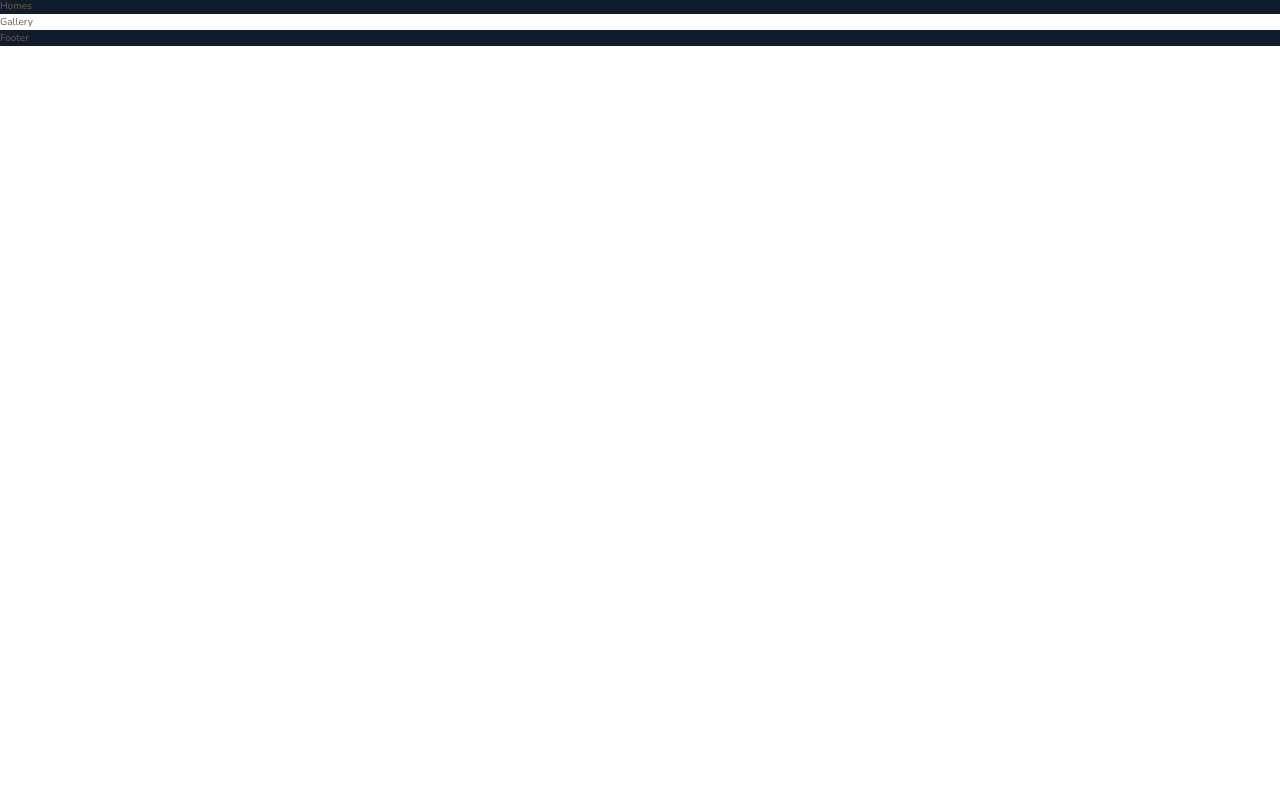
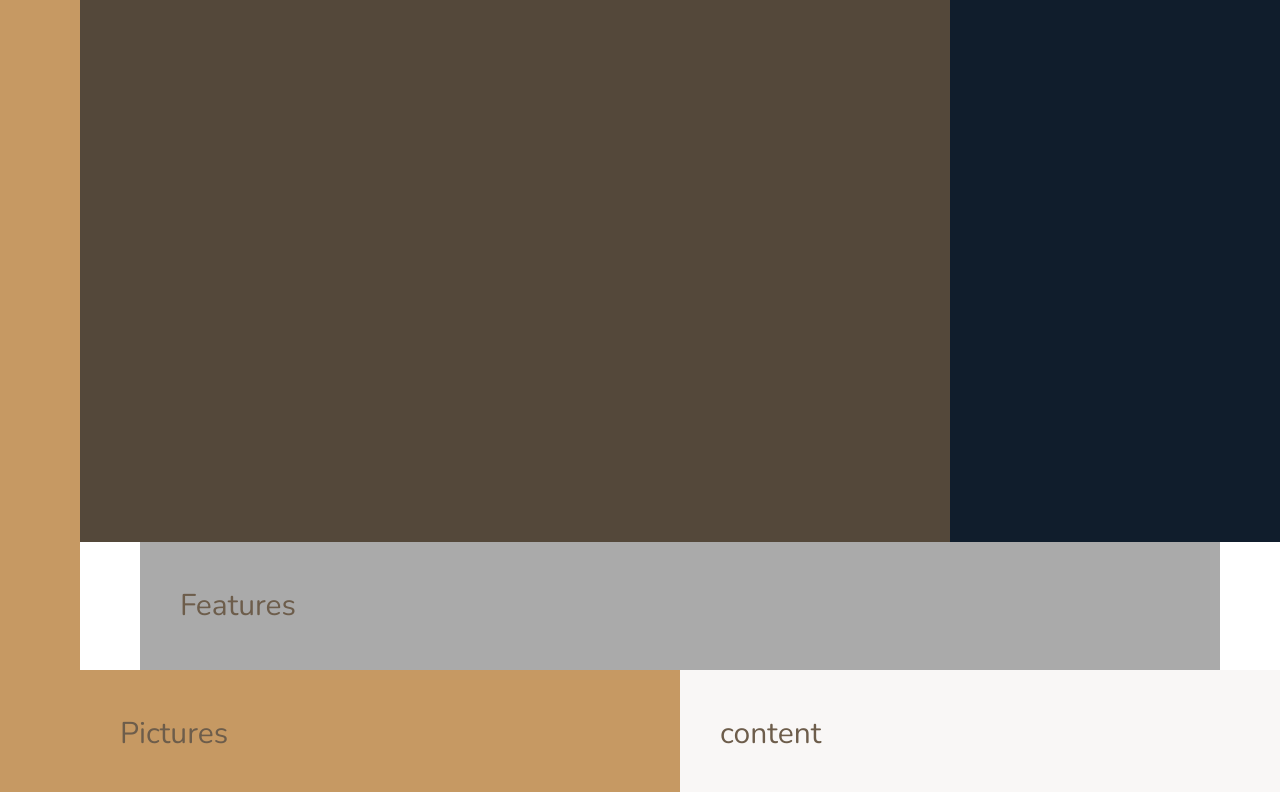
Before and after one commit to pvptowers/course-project-css-sass-nexter, a website: page index.html in a window 1280 px wide. Shown: the part 98-890 px from the top of the page. Before the commit the page ends 800 px from the top, so only its background shows below. Drawn offline with nearby package versions, Linux system fonts and the light colour scheme.

Commit message:
define grid layout

```diff
--- a/sass/_base.scss
+++ b/sass/_base.scss
@@ -35,3 +35,14 @@ body {
     font-weight: 300;
     line-height: 1.6;
 }
+
+.container {
+    display: grid;
+    grid-template-rows: 80vh min-content 40vw repeat(3, min-content);
+    grid-template-columns: [sidebar-start] 8rem [sidebar-end full-start] minmax(6rem, 1fr) [center-start] repeat(8, [col-start] minmax(min-content, 14rem) [col-end]) [center-end] minmax(6rem, 1fr) [full-end];
+
+    &>* {
+        padding: 40px;
+        font-size: 3rem;
+    }
+}
--- a/sass/_features.scss
+++ b/sass/_features.scss
@@ -1,3 +1,4 @@
 .features {
     background-color: $color-grey-light-2;
+    grid-column: center-start / center-end;
 }
--- a/sass/_footer.scss
+++ b/sass/_footer.scss
@@ -1,3 +1,5 @@
 .footer {
     background-color: $color-secondary;
+    grid-column: full-start / full-end;
+
 }
--- a/sass/_gallery.scss
+++ b/sass/_gallery.scss
@@ -1,3 +1,5 @@
-.footer {
+.gallery {
     background-color: $color-grey-dark-1;
+    grid-column: full-start / full-end;
+
 }
--- a/sass/_header.scss
+++ b/sass/_header.scss
@@ -1,3 +1,5 @@
 .header {
     background-color: $color-grey-dark-1;
+    grid-column: full-start / col-end 6;
+
 }
--- a/sass/_homes.scss
+++ b/sass/_homes.scss
@@ -1,3 +1,5 @@
 .homes {
     background-color: $color-secondary;
+    grid-column: center-start / center-end;
+
 }
--- a/sass/_realtors.scss
+++ b/sass/_realtors.scss
@@ -1,3 +1,5 @@
 .realtors {
     background-color: $color-secondary;
+    grid-column: col-start 7 / full-end;
+
 }
--- a/sass/_sidebar.scss
+++ b/sass/_sidebar.scss
@@ -1,3 +1,5 @@
 .sidebar {
     background-color: $color-primary;
+    grid-column: sidebar-start / sidebar-end;
+    grid-row: 1 / -1;
 }
--- a/sass/_story.scss
+++ b/sass/_story.scss
@@ -1,9 +1,12 @@
 .story {
     &__pictures {
         background-color: $color-primary;
+        grid-column: full-start / col-end 4;
+
     }
 
     &__content {
         background-color: $color-grey-light-1;
+        grid-column: col-start 5 / full-end;
     }
 }
```
Also changed, not shown: css/style.css.
